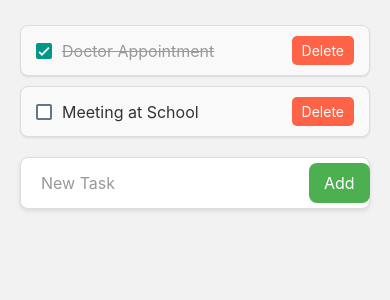
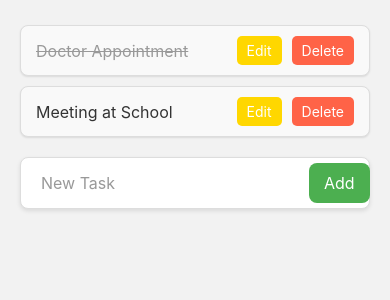
Before and after one commit to webtegy/todo-app-2024, a React Native app: screen / in a window 390 px wide. Shown: the top 300 px of the page. Built offline with nearby package versions, Linux system fonts and the light colour scheme.

Commit message:
Update TodoItem.js
I have added an edit button in order to edit the already added tasks

```diff
--- a/components/TodoItem.js
+++ b/components/TodoItem.js
@@ -1,63 +1,105 @@
-import React from 'react';
-import { View, Text, CheckBox, Button, TouchableOpacity, StyleSheet } from 'react-native';
-
+import React, { useState } from "react";
+import {
+  View,
+  Text,
+  TextInput,
+  TouchableOpacity,
+  StyleSheet,
+} from "react-native";
 
 const styles = StyleSheet.create({
   todoItem: {
-      flexDirection: 'row',
-      alignItems: 'center',
-      justifyContent: 'space-between',
+    flexDirection: "row",
+    alignItems: "center",
+    justifyContent: "space-between",
     paddingVertical: 10,
     paddingHorizontal: 15,
     marginVertical: 5,
-      backgroundColor: '#f9f9f9',
+    backgroundColor: "#f9f9f9",
     borderRadius: 8,
     borderWidth: 1,
-      borderColor: '#ddd',
-      shadowColor: '#000',
+    borderColor: "#ddd",
+    shadowColor: "#000",
     shadowOffset: { width: 0, height: 1 },
     shadowOpacity: 0.1,
     shadowRadius: 2,
     elevation: 2,
   },
-    checkboxContainer: {
-      marginRight: 10,
-    },
   todoItemText: {
     flex: 1,
     fontSize: 16,
-      color: '#333',
+    color: "#333",
   },
   completed: {
-      textDecorationLine: 'line-through',
-      color: '#999',
+    textDecorationLine: "line-through",
+    color: "#999",
   },
   deleteButton: {
-      backgroundColor: '#FF6347',
+    backgroundColor: "#FF6347",
+    paddingVertical: 6,
+    paddingHorizontal: 10,
+    borderRadius: 5,
+    marginLeft: 10,
+  },
+  deleteButtonText: {
+    color: "#fff",
+    fontSize: 14,
+  },
+  editButton: {
+    backgroundColor: "#FFD700",
     paddingVertical: 6,
     paddingHorizontal: 10,
     borderRadius: 5,
   },
-    deleteButtonText: {
-      color: '#fff',
-      fontSize: 14,
+  input: {
+    flex: 1,
+    padding: 5,
+    fontSize: 16,
+    borderBottomWidth: 1,
+    borderBottomColor: "#ccc",
   },
 });
 
+export default function TodoItem({
+  task,
+  deleteTask,
+  toggleCompleted,
+  editingTaskId,
+  setEditingTaskId,
+  updateTask,
+}) {
+  const [newText, setNewText] = useState(task.text); // Hold edited text
 
-export default function TodoItem({ task, deleteTask, toggleCompleted }) {
   return (
     <View style={styles.todoItem}>
-        <View style={styles.checkboxContainer}>
-          <CheckBox
-            value={task.completed}
-            onValueChange={() => toggleCompleted(task.id)}
-            tintColors={{ true: '#4CAF50', false: '#ccc' }} // Green when checked
+      {editingTaskId === task.id ? (
+        // Show TextInput if editing
+        <TextInput
+          style={styles.input}
+          value={newText}
+          onChangeText={setNewText}
+          onSubmitEditing={() => updateTask(task.id, newText)}
         />
-        </View>
+      ) : (
         <Text style={[styles.todoItemText, task.completed && styles.completed]}>
           {task.text}
         </Text>
+      )}
+
+      <TouchableOpacity
+        style={styles.editButton}
+        onPress={
+          () =>
+            editingTaskId === task.id
+              ? updateTask(task.id, newText) // Save edited text
+              : setEditingTaskId(task.id) // Enable edit mode
+        }
+      >
+        <Text style={styles.deleteButtonText}>
+          {editingTaskId === task.id ? "Save" : "Edit"}
+        </Text>
+      </TouchableOpacity>
+
       <TouchableOpacity
         style={styles.deleteButton}
         onPress={() => deleteTask(task.id)}
```
Lines whose indentation alone changed are shown as unchanged.
